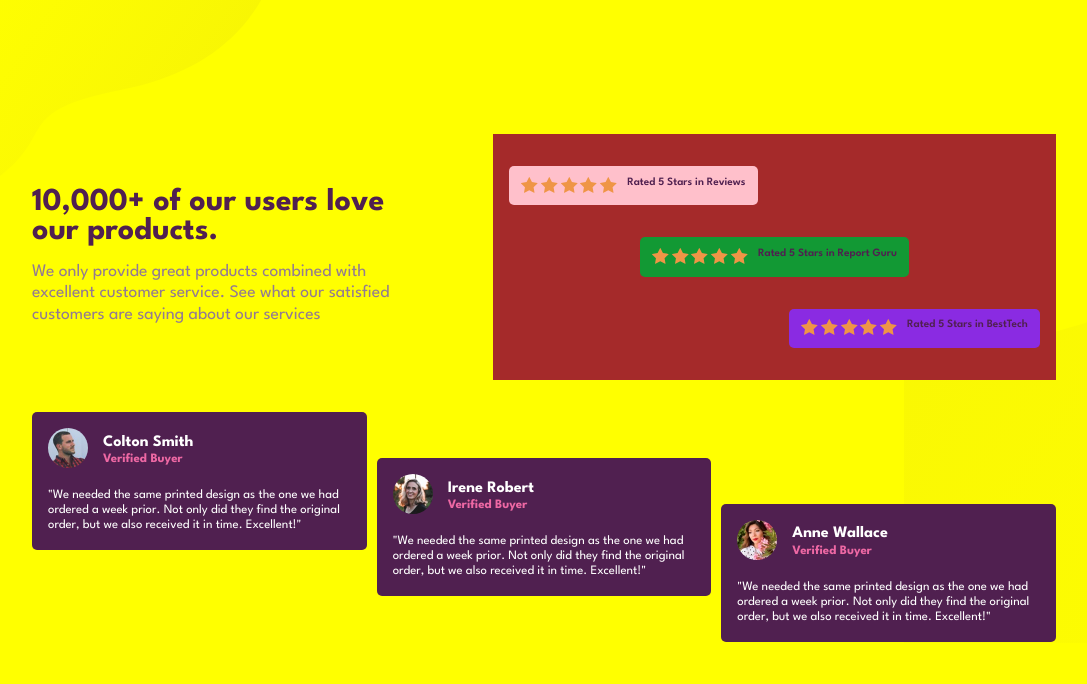
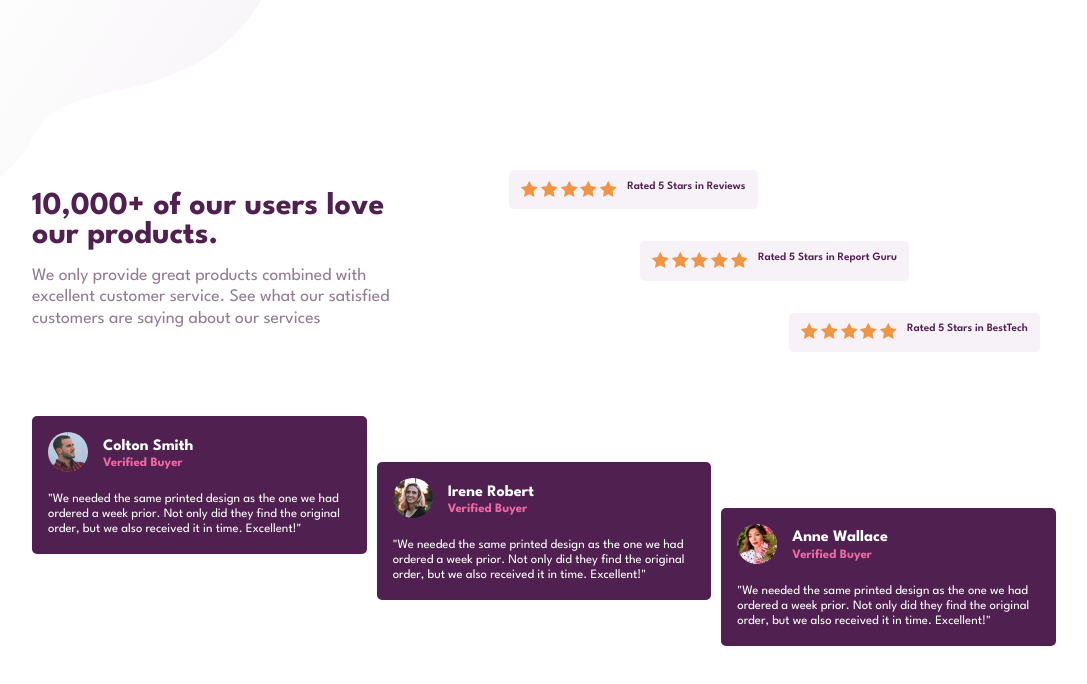
Before and after one commit to leongratis/social-proof, a plain HTML site: page index.html in a window 1280 px wide. Shown: the whole page, without its empty margins (96-1183 px from the left). Drawn offline with Linux system fonts and the light colour scheme.

Commit message:
first commit

```diff
--- a/style.css
+++ b/style.css
@@ -6,7 +6,6 @@
 
   body{
     height: 100vh;
-    background-color: black;
   }
 
 main{
@@ -16,7 +15,6 @@ font-family: "League Spartan", sans-serif;
   background-position: -15px -25px, 150px 600px;
   background-repeat: no-repeat, no-repeat;
   background-size: auto, auto;
-  background-color: yellowgreen;
 
 }
 
@@ -195,19 +193,19 @@ aside .number h3{
 
      body{
      height: 100vh;
-     background-color: black;
+
   }
 
     main{
          background-image:url("photo/bg-pattern-top-mobile.svg"),
       url("photo/bg-pattern-bottom-mobile.svg");
-       background-position: -11px -11px,  1000px 140px;
+       background-position: -11px -11px,  1005px 560px;
      background-repeat: no-repeat, no-repeat;
       background-size: auto, auto;
-      background-color: yellow;
       height: 100vh;
       display: flexbox;
       align-content: center;
+      padding-top: 0.5rem;
     }
 
     .container{
@@ -226,7 +224,6 @@ aside .number h3{
      header .rating{
         display: flex;
         flex-direction: column;
-        background-color: brown;
         width: 55%;
         padding: 1rem;
     }
@@ -243,19 +240,18 @@ aside .number h3{
 
         justify-self: flex-start;
         align-self: flex-start;
-        background-color: pink;
     }
     .rating > :nth-child(2 of .star){
         justify-self: center;
         align-self: center;
-         background-color: rgb(18, 153, 52);
+
     }
 
     .rating > :nth-child(3 of .star){
 
         justify-self: flex-end;
         align-self: flex-end;
-         background-color: blueviolet;
+
     }
 
 
```
